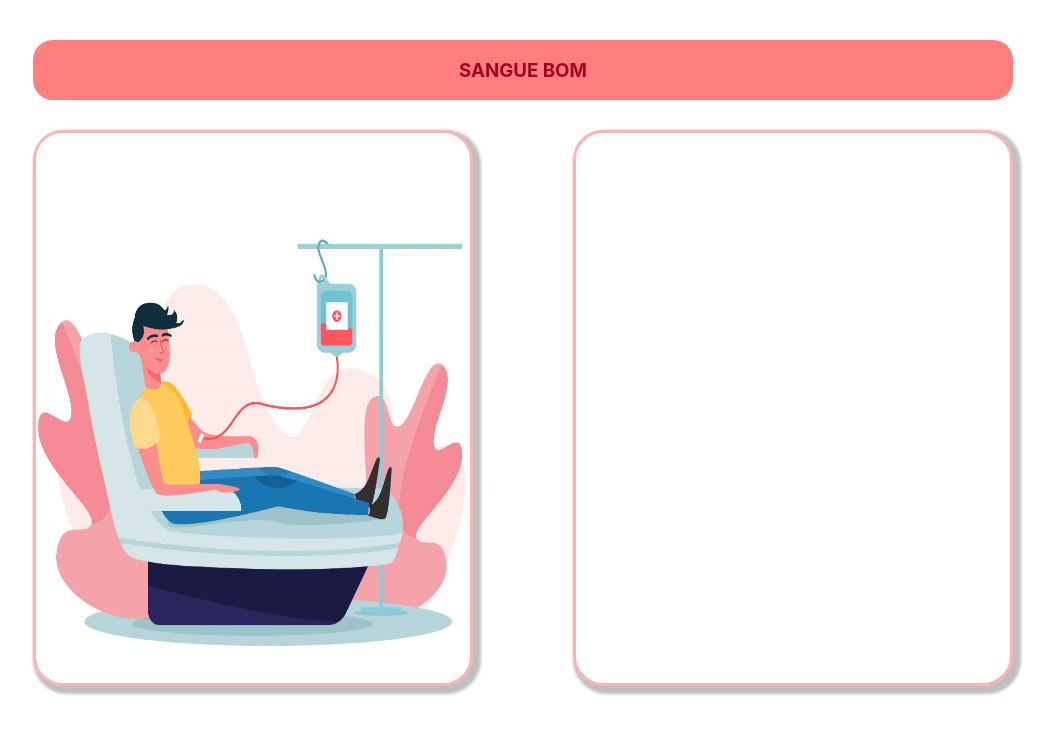
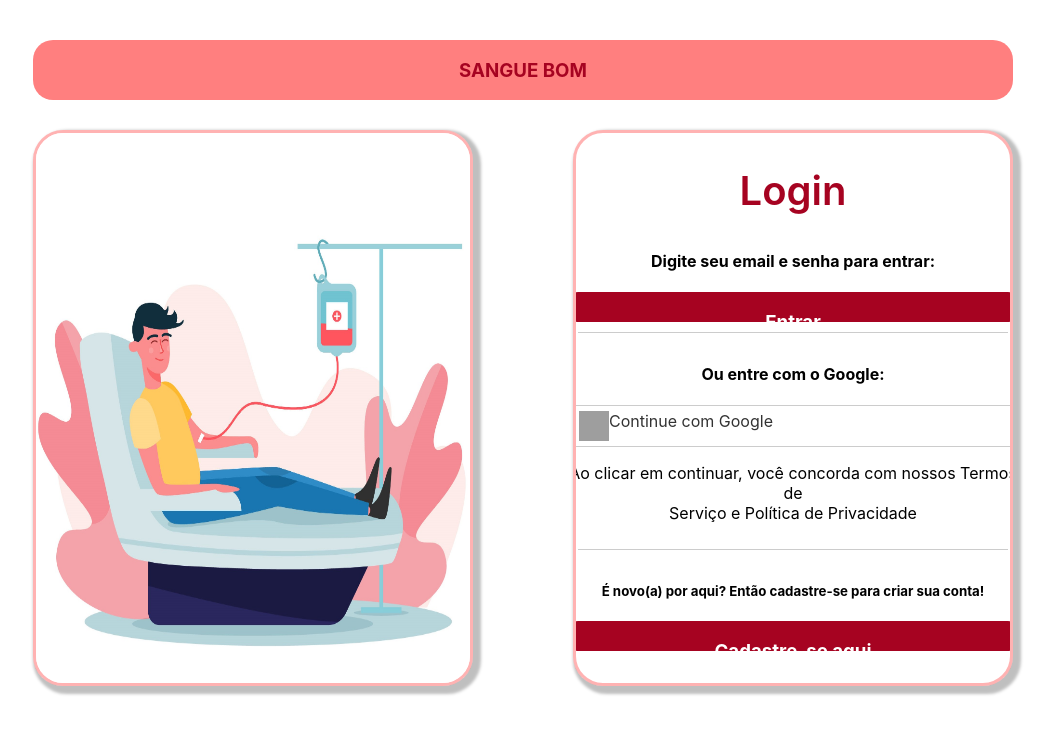
Before and after one commit to guspavanelli/projetointegrador, a React (Create React App) app: page /pagelogin in a window 1280 px wide. Shown: the top 734 px of the page, without its empty margins (117-1170 px from the left). Built offline with nearby package versions, Linux system fonts and the light colour scheme; grey boxes are pictures that could not be loaded.

Commit message:
Alterações e continuedade nas páginas de login e cadastro, inicio da programação do form

```diff
--- a/src/pages/page_cadastro.tsx
+++ b/src/pages/page_cadastro.tsx
@@ -4,7 +4,7 @@ import imagemcadastro from "../assests/imagem cadastro.jpg"
 
 function PageCadastro(){
     return(
-    <div>
+    <div className="g">
         <Cablogcad/>
         <div className="pai_componentes_loginecad">
             <div className="molde_imagem_logecad">
--- a/src/pages/page_login.tsx
+++ b/src/pages/page_login.tsx
@@ -1,5 +1,6 @@
 import Cablogcad from "../components/cabecalho-log-cad";
 import imagemlogin from "../assests/imagem login.jpg"
+import { Link } from "react-router-dom";
 
 
 function PageLogin(){
@@ -11,7 +12,25 @@ function PageLogin(){
                 <img className="imagem_loginecad" src={imagemlogin} alt="imagem página de login" />
             </div>
             <div className="molde_form_login">
-
+                <div className="pai_login">
+                    <div className="title_form_login">
+                        <h2 className="title_login">Login</h2>
+                        <h4>Digite seu email e senha para entrar:</h4>
+                        <Link className="botao_login" to="/"><h3>Entrar</h3></Link>
+                        <hr className="line_divisor" />
+                        <h4>Ou entre com o Google:</h4>
+                        <a href="#" className="botao-google">
+                            <img className="imagem_botao_google" src="https://developers.google.com/identity/images/g-logo.png" alt="Logo do Google"></img>
+                            Continue com Google
+                        </a>
+                        <p>Ao clicar em continuar, você concorda com nossos Termos de <br />
+                            Serviço e Política de Privacidade
+                        </p>
+                        <hr className="line_divisor"/>
+                        <h5>É novo(a) por aqui? Então cadastre-se para criar sua conta!</h5>
+                        <Link className="botao_login" to="/pagecadastro"><h3>Cadastre-se aqui</h3></Link>
+                    </div>
+                </div>
             </div>
         </div>
     </div>
--- a/src/style/style.css
+++ b/src/style/style.css
@@ -243,15 +243,88 @@ h1{
     border: 3px solid rgba(255, 0, 0, 0.30);
     box-shadow: 4px 4px 3px 4px rgba(0, 0, 0, 0.25);
     overflow: hidden;
+    display: flex;
+    justify-content: center;
     flex: 1;
 }
 .return_cablogecad{
     text-decoration: none;
     color: #A60321;
 }
+.line_divisor{
+    border: none;
+    border-top: 1px solid #ccc; /* Cor e estilo da linha */
+    margin: 10px 10px; /* Espaçamento acima e abaixo da linha */
+}
+
+/*FORM PÁGINA DE LOGIN */
+
+.cab_logincad{
+    display: flex;
+    flex-direction: column;
+    justify-content: center;
+}
+.title_form_login{
+    margin-top: 0px;
+    text-align: center;
+    display: flex;
+    flex-direction: column;
+}
+.title_login{
+    color: #A60321;
+    text-align: center;
+    font-size: 40px;
+    font-style: normal;
+    font-weight: 600;
+    line-height: normal;
+    height: 30px;
+}
+.botao_login{
+    background-color: #A60321;
+    text-align: center;
+    width: 450px;
+    height: 30px;
+    border-radius: 10px;
+    color: #FFF;
+    text-decoration: none;
+}
 
 
-/*FORM PÁGINA DE LOGIN */
+.botao-google {
+    display: flex;
+    background-color: #fff;
+    color: #333;
+    border: 1px solid #ccc;
+    padding: 5px 10px;
+    font-size: 16px;
+    cursor: pointer;
+    border-radius: 4px;
+    text-decoration: none;
+}
+
+.botao-google:hover {
+    box-shadow: 1px 1px 0px 1px rgba(0, 0, 0, 0.10);
+}
+.imagem_botao_google{
+    width: 30px;
+    height: 30px;
+    align-self: center;
+}
+
+
+
+
+
+
+
+
+
+
+
+
+
+
+
 
 /*FORM PÁGINA DE CADASTRO */
 
```
